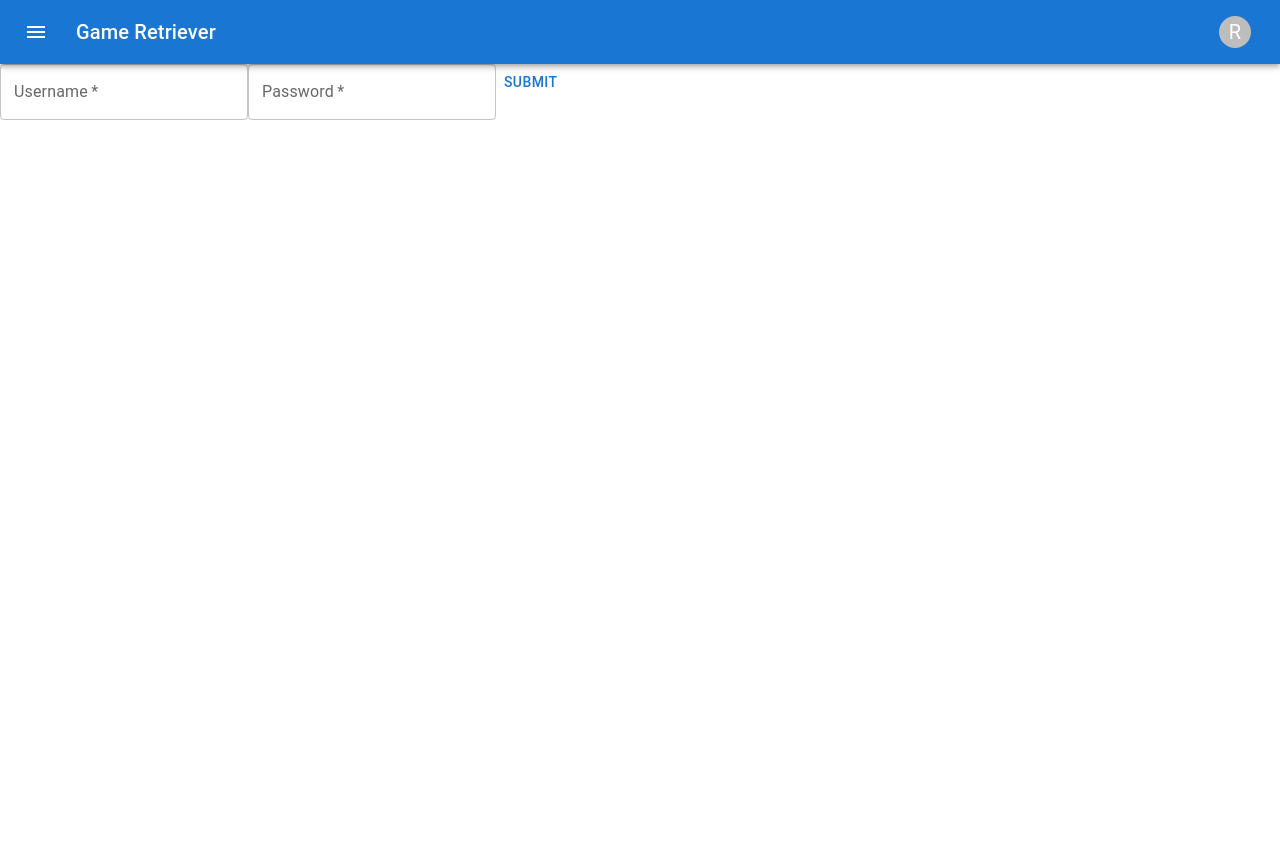
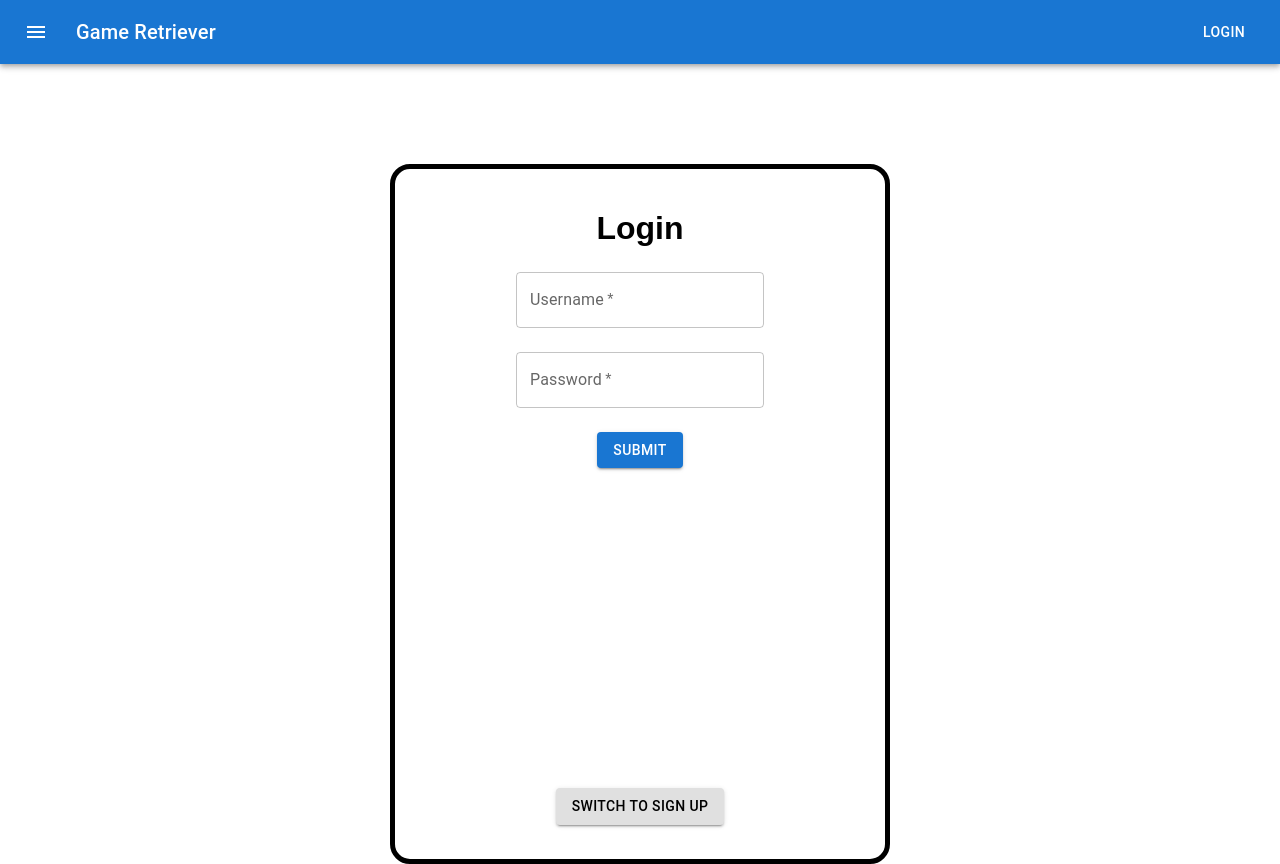
Before and after one commit to Mrmckney/video-game-app, a React (Vite) app: page /login in a window 1280 px wide. Before the commit the page ends 800 px from the top, so only its background shows below. Built offline with nearby package versions, Linux system fonts and the light colour scheme; the HTML template or start-up script is replaced by a standard one.

Commit message:
added auth

```diff
--- a/index.html
+++ b/index.html
@@ -2,7 +2,7 @@
 <html lang="en">
   <head>
     <meta charset="UTF-8" />
-    <link rel="icon" href="/public/favicon.ico" />
+    <link rel="icon" href="/favicon.ico" />
     <meta name="viewport" content="width=device-width, initial-scale=1.0" />
     <title>Game Retriever</title>
   </head>
--- a/src/App.tsx
+++ b/src/App.tsx
@@ -1,28 +1,67 @@
-import { FC, useState } from 'react'
+import { FC, useState, createContext, useEffect } from 'react'
 import { Route, Routes } from 'react-router-dom'
 import { SearchGames } from './components/SearchGame'
 import { Login } from './components/Login'
 import { NavBar } from './components/NavBar'
-import { User } from './services/appInterfaces'
-import { Alert } from '@mui/material'
+import { Alert, LinearProgress } from '@mui/material'
+import { UserContext } from './services/contextTypes'
 import './App.css'
 
-
+export const UserDetailsContext = createContext<UserContext>({} as UserContext)
 
 const App: FC = () =>  {
-  const [user, setUser] = useState<User>({username: '', password: ''})
+
+  const [user, setUser] = useState<string>('');
+  const [displayName, setDisplayName] = useState<string>('')
+  const [loading, setLoading] = useState<boolean>(false)
+  const [successPopUp, setSuccessPopUp] = useState<boolean>(false)
+  const [successMessage, setSuccessMessage] = useState<string>('')
   const [errorPopUp, setErrorPopUp] = useState<boolean>(false)
   const [errorMessage, setErrorMessage] = useState<string>('')
 
+  useEffect(() => {
+    if(localStorage.getItem('user') && localStorage.getItem('displayname')) {
+      const grabUser: string | undefined = localStorage.getItem('user')?.toString()
+      const grabDisplayName: string | undefined = localStorage.getItem('displayname')?.toString()
+      if (grabUser !== undefined) {
+        setUser(grabUser)
+      }
+      if (grabDisplayName !== undefined) {
+        setDisplayName(grabDisplayName)
+      }
+    }
+
+  }, [])
+
+  useEffect(() => {
+    if (errorPopUp == true) {
+      setTimeout(() => {
+        setErrorPopUp(false)
+      }, 5000)
+    }
+  }, [errorPopUp])
+
+  useEffect(() => {
+    if (successPopUp == true) {
+      setTimeout(() => {
+        setSuccessPopUp(false)
+      }, 5000)
+    }
+  }, [successPopUp])
+
   return (
+    <UserDetailsContext.Provider value={{user, setUser, displayName, setDisplayName, setErrorMessage, errorPopUp, setErrorPopUp, setLoading, setSuccessMessage, setSuccessPopUp}}>
       <div className="App">
-      <NavBar user={user}/>
+        <NavBar />
+        {loading && <div style={{width: '100%'}}><LinearProgress /></div>}
         {errorPopUp && <Alert severity='error' onClose={() => {setErrorPopUp(false)}}>{errorMessage}</Alert>}
+        {successPopUp && <Alert severity='success' onClose={() => {setSuccessPopUp(false)}}>{successMessage}</Alert>}
         <Routes>
-        <Route path='/' element={<SearchGames setErrorPopUp={setErrorPopUp} setErrorMessage={setErrorMessage}/>}/>
+          <Route path='/' element={<SearchGames />}/>
           <Route path='/login' element={<Login />}/>
         </Routes>
       </div>
+    </UserDetailsContext.Provider>
   )
 }
 
--- a/src/components/Login.tsx
+++ b/src/components/Login.tsx
@@ -1,82 +1,97 @@
 import { ChangeEvent, useContext, useState } from 'react'
-import { User } from '../services/appInterfaces'
+import { UserCreds } from '../services/appInterfaces'
+import { UserDetailsContext } from '../App'
 import { TextField, Button } from '@mui/material'
+import { loginStyles } from '../styles/loginStyles'
 import bcrypt from 'bcryptjs'
+import { useNavigate } from 'react-router-dom'
 
 const mySalt = "$2a$10$Y5H9Mw5WmFVDB46qEhCU0u"
 
 export const Login = (): JSX.Element => {
 
-    // const {setUser, setDisplayName} = useContext(UserDetailsContext)
-    const [userCreds, setUserCreds] = useState<User>({username: '', password: ''})
-    // const [showPassword, setShowPassword] = useState(false)
+    const navigate = useNavigate()
+    const {setUser, setDisplayName, setErrorMessage, errorPopUp, setErrorPopUp, setLoading, setSuccessMessage, setSuccessPopUp} = useContext(UserDetailsContext)
+    const [userCreds, setUserCreds] = useState<UserCreds>({} as UserCreds)
+    const [isLogin, setIsLogin] = useState<boolean>(true)
 
-    const handleSignIn = () => {
+    const handleSignIn = async () => {
         if(!userCreds){
-            alert('Missing username or password')
+            setErrorPopUp(true)
+            setErrorMessage('Missing username or password')
             return
         }
         const {username, password} = userCreds
         if(!username || !password){
-            alert('Missing username or password')
+            setErrorPopUp(true)
+            setErrorMessage('Missing username or password')
             return
         }
         if(username && password){
+            setLoading(true)
             const hashedPassword = bcrypt.hashSync(password, mySalt)
-            fetch(`http://localhost:4000/login`, {
+            const response: Response = await fetch(`http://localhost:4000/login`, {
                 method: 'POST',
                 headers: {
                     'Content-Type': 'application/json'
                 },
                 body: JSON.stringify({username, password: hashedPassword})
             })
-            .then(response => response.json())
-            .then(data => {
-                if(data.status !== 200){
-                    alert(data.message)
-                    return
-                }
-                if(data.message !== 'Login Attempt Failed'){
-                    // handleClose(false)
-                }
-                // setDisplayName(data.user.username)
-                // setUser(data.token)
+            const data = await response.json()
+            setLoading(false)
+            if(data.message === 'User login successful'){
+                setDisplayName(data.user.username)
+                setUser(data.token)
                 localStorage.setItem('user', data.token)
                 localStorage.setItem('displayname', data.user.username)
-            })
-            .catch(err => alert(err))
+                setSuccessPopUp(true)
+                setSuccessMessage(`${data.message}: Welcome back ${data.user.username}`)
+                navigate('/')
+                return
+            } else {
+                setErrorPopUp(true)
+                setErrorMessage(data.message)
+                throw new Error(data.message)
+            }
         }
     }
 
-    const handleSignUp = () => {
+    const handleSignUp = async () => {
         if(!userCreds){
-            alert('Missing username or password')
+            setErrorPopUp(true)
+            setErrorMessage('Missing username or password')
             return
         }
         const {username, password} = userCreds
         if(!username || !password){
-            alert('Missing username or password')
+            setErrorPopUp(true)
+            setErrorMessage('Missing username or password')
             return
         }
         if(username && password){
+            setLoading(true)
             const hashedPassword = bcrypt.hashSync(password, mySalt)
-            fetch(`http://localhost:4000/signup`, {
+            const response: Response = await fetch(`http://localhost:4000/signup`, {
                 method: 'POST',
                 headers: {
                     'Content-Type': 'application/json'
                 },
                 body: JSON.stringify({username, password: hashedPassword})
             })
-            .then(response => response.json())
-            .then(data => {
-                console.log(data)
-                // setDisplayName(data.user.username)
-                // setUser(data.token)
-                // localStorage.setItem('user', data.token)
-                // localStorage.setItem('displayname', data.user.username)
-            })
-            // .then(() => handleClose(false))
-            .catch(err => alert(err))
+            const data = await response.json()
+            setLoading(false)
+            if (data.message === "User created successfully") {
+                setDisplayName(data.username)
+                setUser(data.token)
+                localStorage.setItem('user', data.token)
+                localStorage.setItem('displayname', data.username)
+                navigate('/')
+                return
+            } else {
+                setErrorPopUp(true)
+                setErrorMessage(data.message)
+                throw new Error(data.message)
+            }
         }
     }
 
@@ -86,27 +101,36 @@ export const Login = (): JSX.Element => {
 
     return (
         <>
-        <form>
+        <div style={loginStyles.loginContainer}>
+            <div style={loginStyles.loginFormContainer}>
+                <h1 style={{marginBottom: 20}}>{isLogin ? 'Login' : 'Sign Up'}</h1>
                     <TextField
+                        error={errorPopUp}
                         required
                         id="outlined-required"
                         label="Username"
                         name="username"
                         onChange={handleForm}
+                        sx={{marginBottom: 3}}
                     />
                     <TextField
+                        error={errorPopUp}
                         required
                         id="outlined-password-input"
                         label="Password"
                         type="password"
                         name="password"
-                autoComplete="current-password"
                         onChange={handleForm}
+                        sx={{marginBottom: 3}}
                     />
-            <Button onClick={handleSignUp} >
+                    <Button sx={{marginBottom: 40}} variant='contained' onClick={isLogin ? handleSignIn : handleSignUp} >
                         Submit
                     </Button>
-        </form>
+                    <Button variant='contained' color='inherit' onClick={() => setIsLogin(!isLogin)} >
+                        Switch to {isLogin ? 'Sign Up' : 'Login'}
+                    </Button>
+            </div>
+        </div>
         </>
     )
 }
--- a/src/components/NavBar.tsx
+++ b/src/components/NavBar.tsx
@@ -1,12 +1,16 @@
-import React, { useState } from 'react';
-import { AppBar, Box, Toolbar, Typography, IconButton, Avatar, Menu, MenuItem, ListItemIcon, Divider, Tooltip } from '@mui/material'
+import React, { useContext, useState } from 'react';
+import { AppBar, Box, Toolbar, Typography, IconButton, Avatar, Menu, MenuItem, ListItemIcon, Divider, Tooltip, Button } from '@mui/material'
 import MenuIcon from '@mui/icons-material/Menu';
 import Settings from '@mui/icons-material/Settings';
 import Logout from '@mui/icons-material/Logout';
-import { UserProps } from '../services/propTypes';
 import { MenuDrawer } from './MenuDrawer';
+import { UserDetailsContext } from '../App';
+import { useNavigate } from 'react-router-dom';
 
-export const NavBar = ({user}: UserProps): JSX.Element => {
+export const NavBar = (): JSX.Element => {
+
+    const navigate = useNavigate();
+    const {user, displayName} = useContext(UserDetailsContext)
     const [openDrawer, setOpenDrawer] = useState<boolean>(false);
     const [anchorEl, setAnchorEl] = useState<null | HTMLElement>(null);
 
@@ -35,9 +39,10 @@ export const NavBar = ({user}: UserProps): JSX.Element => {
             >
               <MenuIcon/>
             </IconButton>
-            <Typography variant="h6" component="div" sx={{ flexGrow: 1 }}>
+            <Typography onClick={() => navigate('/')} style={{cursor: 'pointer'}} variant="h6" component="div" sx={{ flexGrow: 1 }}>
               Game Retriever
             </Typography>
+            {user ?
             <Box sx={{ display: 'flex', alignItems: 'center', textAlign: 'center' }}>
                 <Tooltip title="Account">
                 <IconButton
@@ -48,8 +53,8 @@ export const NavBar = ({user}: UserProps): JSX.Element => {
                     aria-haspopup="true"
                     aria-expanded={open ? 'true' : undefined}
                 >
-                  <Avatar sx={{ width: 32, height: 32 }}>
-                      R
+                    <Avatar sx={{ width: 40, height: 40 }}>
+                        {displayName[0]?.toLocaleUpperCase()}
                     </Avatar>
                 </IconButton>
                 </Tooltip>
@@ -101,7 +106,10 @@ export const NavBar = ({user}: UserProps): JSX.Element => {
                     </ListItemIcon>
                     Settings
                     </MenuItem>
-                  <MenuItem>
+                    <MenuItem onClick={() => {
+                      localStorage.clear()
+                      window.location.reload()
+                    }}>
                     <ListItemIcon>
                         <Logout fontSize="small" />
                     </ListItemIcon>
@@ -109,6 +117,16 @@ export const NavBar = ({user}: UserProps): JSX.Element => {
                     </MenuItem>
                 </Menu>
             </Box>
+            :
+              <Button
+                color="inherit"
+                onClick={() => {
+                  navigate('/login')
+                }}
+              >
+                  Login
+              </Button>
+            }
           </Toolbar>
         </AppBar>
       </Box>
--- a/src/components/SearchGame.tsx
+++ b/src/components/SearchGame.tsx
@@ -1,53 +1,47 @@
-import { FormEvent, useState } from "react"
+import { FormEvent, useState, useContext } from "react"
 import { GameList } from "./GameList";
 import { Game } from "../services/appInterfaces";
-import { SearchProps } from "../services/propTypes";
 import { searchGameStyles } from "../styles/searchGameStyles";
 import { TextField, LinearProgress } from "@mui/material";
+import { UserDetailsContext } from "../App";
 
 
 
-export const SearchGames = ({setErrorPopUp, setErrorMessage}: SearchProps): JSX.Element => {
+export const SearchGames = (): JSX.Element => {
 
-    const [word, setWord] = useState<String>('')
+    const {setErrorPopUp, setErrorMessage, setLoading} = useContext(UserDetailsContext)
+    const [word, setWord] = useState<string>('')
     const [gameData, setGameData] = useState<Game[]>([])
-    const [loading, setLoading] = useState<boolean>(false)
 
     const searchBar = async (e: FormEvent) => {
         e.preventDefault()
         if (word.trim() !== '') {
             setLoading(true)
-            const results = await searchFetch()
+            const results: Game[] = await searchFetch()
             setGameData(results)
             setLoading(false)
         }
     }
 
     const searchFetch = async () => {
-        const response = await fetch(`http://localhost:4000/search/search?query=${word}`)
-        if (!response.ok) {
-            const message = `An error has occured: ${response.status}`
+        const response: Response = await fetch(`http://localhost:4000/search/search?query=${word}`)
+        const searchResults = await response.json()
+        if (searchResults.status === 500) {
             setErrorPopUp(true)
-            setErrorMessage(message)
-            throw new Error(message)
+            setErrorMessage(searchResults.message)
+            throw new Error(searchResults.message)
         }
-        const searchResults = await response.json()
         return searchResults
     }
 
     return (
         <div style={searchGameStyles.searchGameContainer}>
-            {loading &&
-                <div style={{width: '100%'}}>
-                    <LinearProgress />
-                </div>
-            }
             <div style={searchGameStyles.searchGameField} >
                 <form onSubmit={(e: FormEvent) => searchBar(e)} style={{width: '500px'}}>
                     <TextField fullWidth id="outlined-search" label="Search over 550,000 games" type="search" variant="filled" onChange={(e) => setWord(e.target.value)}/>
                 </form>
             </div>
-            {!loading &&
+            {gameData.length > 0 &&
                 <GameList gameData={gameData} />
             }
         </div>
--- a/src/index.css
+++ b/src/index.css
@@ -77,3 +77,7 @@ select {
   height: 100vh;
   width: 100%;
 }
+
+html * {
+  font-family: Nunito, sans-serif;
+}
--- /dev/null
+++ b/src/services/contextTypes.ts
@@ -0,0 +1,15 @@
+import { Dispatch, SetStateAction } from "react"
+
+
+export type UserContext = {
+    user: string
+    setUser: Dispatch<SetStateAction<string>>
+    displayName: string
+    setDisplayName: Dispatch<SetStateAction<string>>
+    errorPopUp: boolean
+    setErrorPopUp: Dispatch<SetStateAction<boolean>>
+    setErrorMessage: Dispatch<SetStateAction<string>>
+    setLoading: Dispatch<SetStateAction<boolean>>
+    setSuccessPopUp: Dispatch<SetStateAction<boolean>>
+    setSuccessMessage: Dispatch<SetStateAction<string>>
+}
--- /dev/null
+++ b/src/styles/loginStyles.ts
@@ -0,0 +1,23 @@
+type LoginStyles = {
+    loginContainer: Object
+    loginFormContainer: Object
+}
+
+export const loginStyles: LoginStyles = {
+    loginContainer: {
+        display: 'flex',
+        justifyContent: 'center',
+        marginTop: 100
+    },
+    loginFormContainer: {
+        width: '500px',
+        height: '700px',
+        display: 'flex',
+        justifyContent: 'center',
+        flexDirection: 'column',
+        alignItems: 'center',
+        borderStyle: 'solid',
+        borderRadius: 20,
+        borderWidth: 5
+    }
+}
```
Also changed, not shown: src/services/appClasses.ts (added, +11 -0 lines), src/services/appInterfaces.ts (+12 -1 lines). Lines whose indentation alone changed are shown as unchanged.
